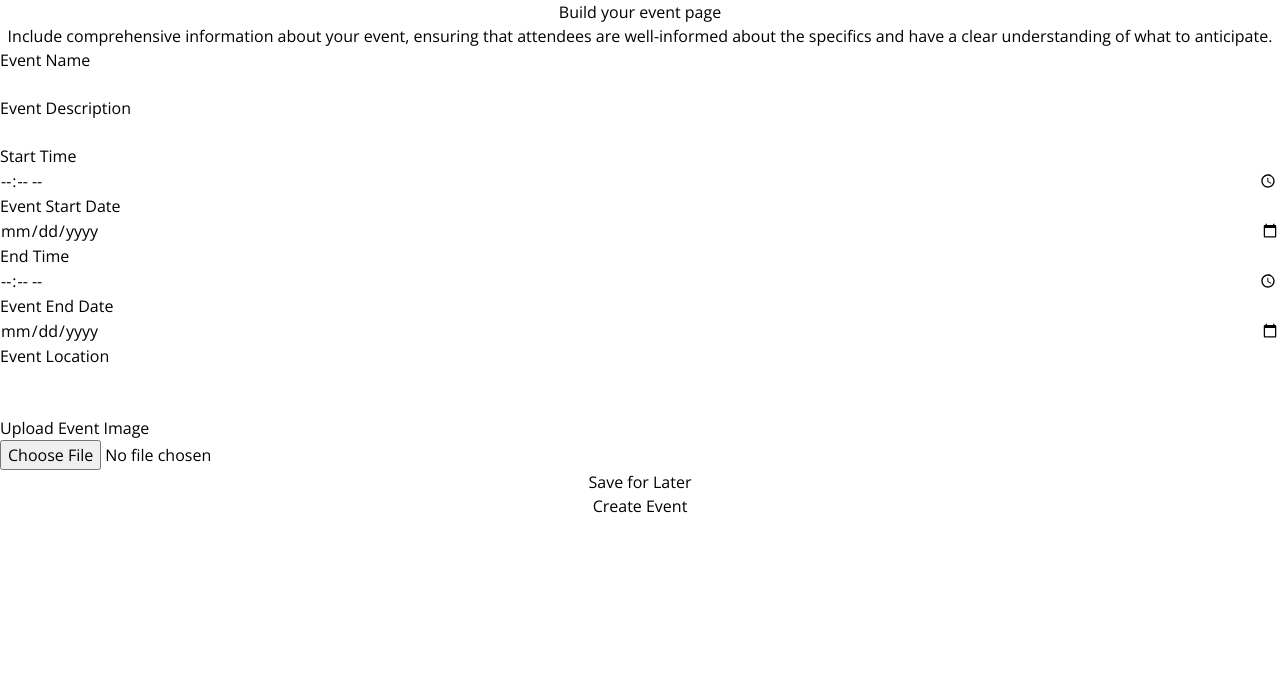
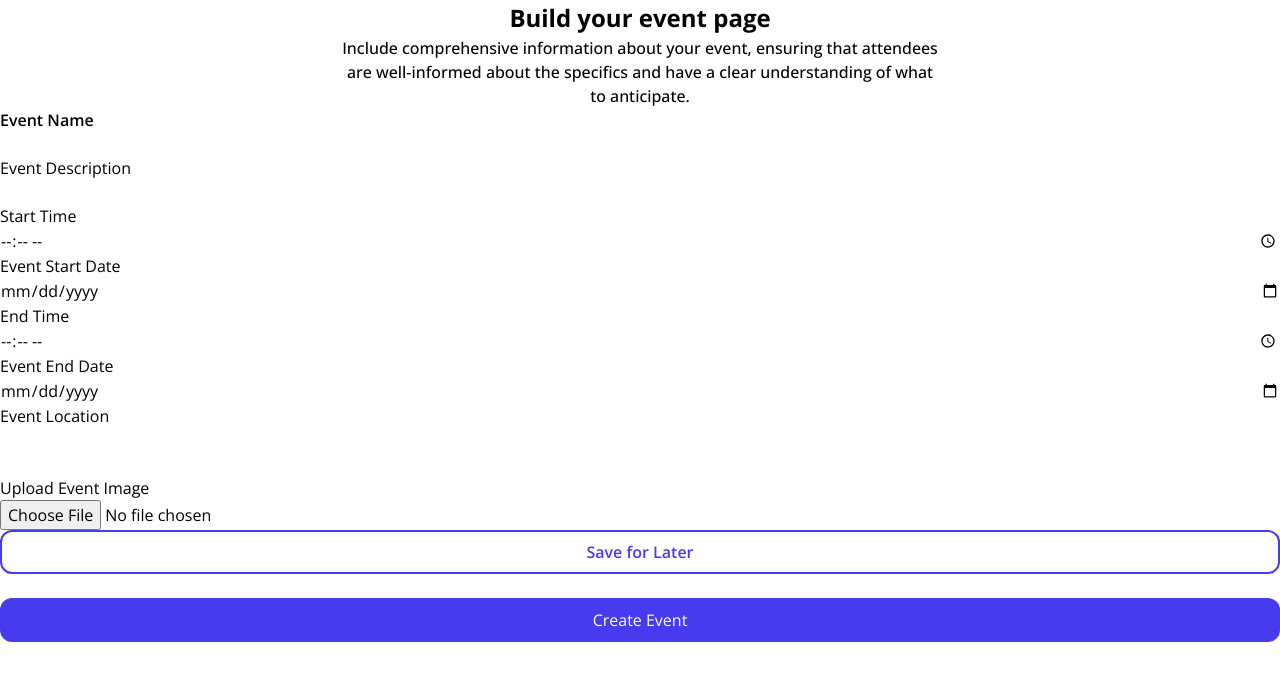
Before and after one commit to Areebah-snow/adch-group-5, a React (Vite) app: page /createevent in a window 1280 px wide. Shown: the top 680 px of the page. Built offline with nearby package versions, Linux system fonts and the light colour scheme; no server answers.

Commit message:
create event page in progress

```diff
--- a/src/Pages/Dashboard/CreateEvent.jsx
+++ b/src/Pages/Dashboard/CreateEvent.jsx
@@ -6,15 +6,17 @@ const CreateEvent = () => {
       <div>
         {/* <Sidebar /> */}
         <div className="">
-          <h2 className="text-center">Build your event page</h2>
-          <h3 className="text-center">
-            Include comprehensive information about your event, ensuring that
-            attendees are well-informed about the specifics and have a clear
-            understanding of what to anticipate.
-          </h3>
+          <div className="text-center max-w-[600px] mx-auto">
+            <h2 className="font-bold text-[24px]">Build your event page</h2>
+            <h3 className="font-[500] ">
+              Include comprehensive information about your event, ensuring that
+              attendees are well-informed about the specifics and have a clear
+              understanding of what to anticipate.
+            </h3>
+          </div>
           <form action="">
             <div>
-              <label>Event Name</label>
+              <label className="font-semibold">Event Name</label>
               <input type="text" className="w-[100%]" />
             </div>
             <div>
@@ -46,8 +48,12 @@ const CreateEvent = () => {
               <label>Upload Event Image</label>
               <input type="file" className="w-[100%]" />
             </div>
-            <button className="w-[100%]">Save for Later</button>
-            <button className="w-[100%]">Create Event</button>
+            <button className="w-[100%] text-[#473BF0] border-[#473BF0] font-semibold border-2 rounded-xl py-2">
+              Save for Later
+            </button>
+            <button className="w-[100%] border-2 border-[#473BF0] bg-[#473BF0] text-white py-2 rounded-xl mt-6">
+              Create Event
+            </button>
           </form>
         </div>
       </div>
```
